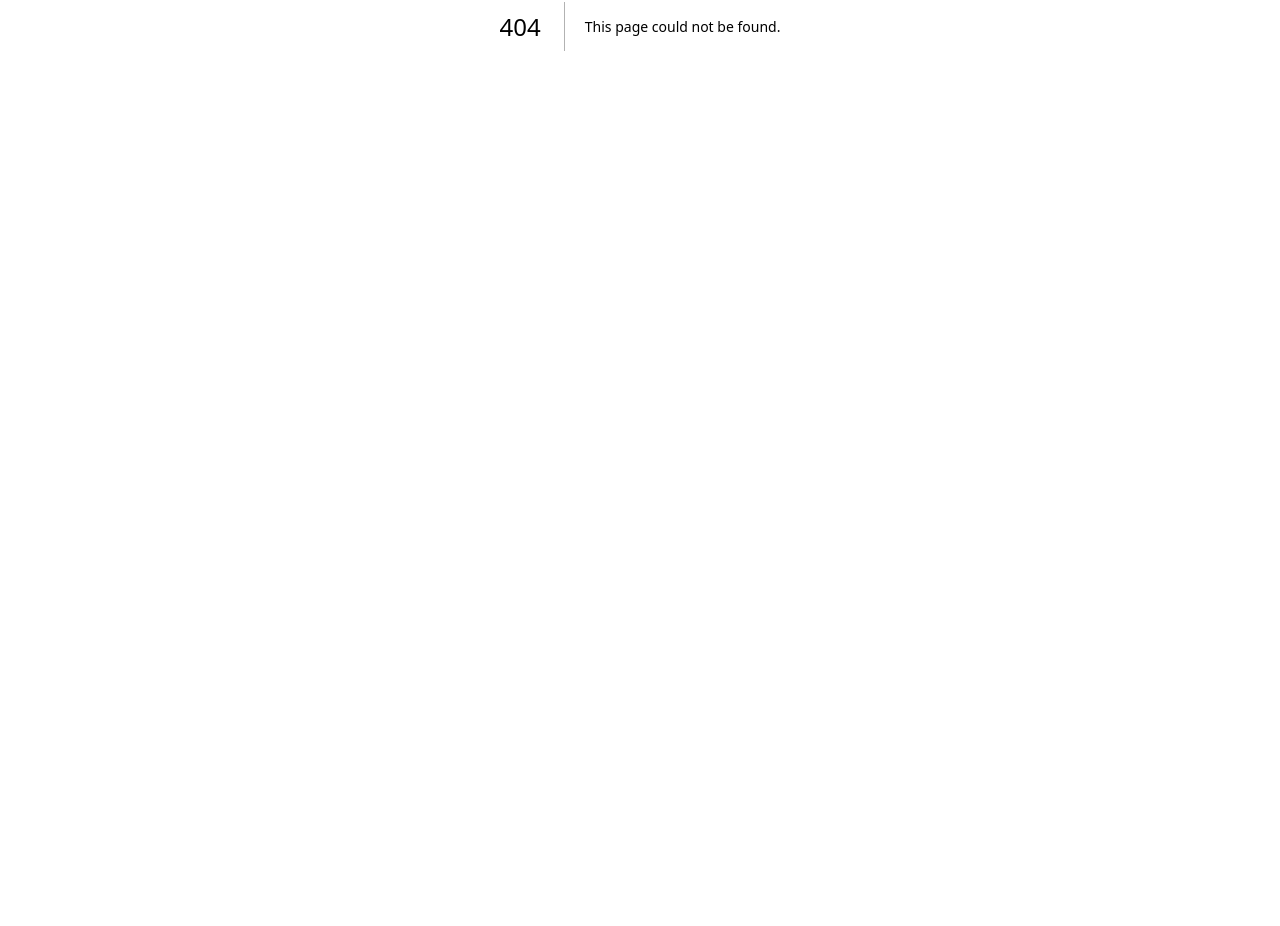
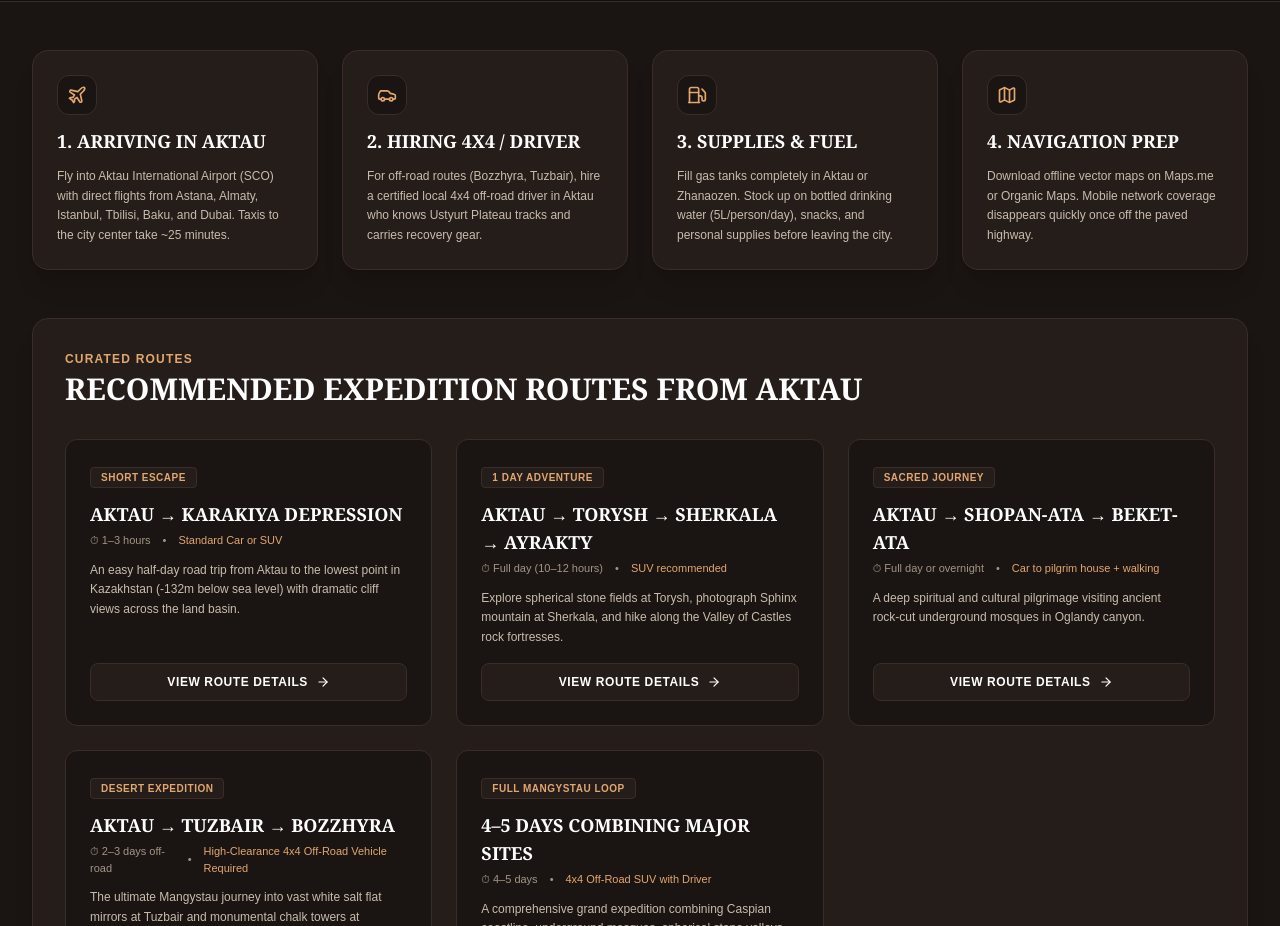
Before and after one commit to asselsuleyeva/Mangystau_tour, a Next.js app: page /guide in a window 1280 px wide. Before the commit this address had no page. Shown: the part 374-1300 px from the top of the page. Before the commit the page ends 800 px from the top, so only its background shows below. Built offline with nearby package versions, Linux system fonts and the light colour scheme.

Commit message:
Add files via upload

```diff
--- /dev/null
+++ b/src/app/guide/page.tsx
@@ -0,0 +1,192 @@
+'use client';
+
+import React, { useState } from 'react';
+import Link from 'next/link';
+import Image from 'next/image';
+import { Navbar } from '@/components/Navbar';
+import { Footer } from '@/components/Footer';
+import { AIAssistant } from '@/components/AIAssistant';
+import {
+  Compass, MapPin, Plane, Car, Fuel, Map, Users, Shield,
+  ArrowRight, CheckCircle2, ChevronRight, Bot
+} from 'lucide-react';
+
+export default function TravelGuidePage() {
+  const [isAIOpen, setIsAIOpen] = useState(false);
+
+  const routeExamples = [
+    {
+      title: 'SHORT ESCAPE',
+      subtitle: 'Aktau → Karakiya Depression',
+      duration: '1–3 hours',
+      vehicle: 'Standard Car or SUV',
+      description: 'An easy half-day road trip from Aktau to the lowest point in Kazakhstan (-132m below sea level) with dramatic cliff views across the land basin.',
+      link: '/destinations/karakiya'
+    },
+    {
+      title: '1 DAY ADVENTURE',
+      subtitle: 'Aktau → Torysh → Sherkala → Ayrakty',
+      duration: 'Full day (10–12 hours)',
+      vehicle: 'SUV recommended',
+      description: 'Explore spherical stone fields at Torysh, photograph Sphinx mountain at Sherkala, and hike along the Valley of Castles rock fortresses.',
+      link: '/destinations/sherkala'
+    },
+    {
+      title: 'SACRED JOURNEY',
+      subtitle: 'Aktau → Shopan-Ata → Beket-Ata',
+      duration: 'Full day or overnight',
+      vehicle: 'Car to pilgrim house + walking',
+      description: 'A deep spiritual and cultural pilgrimage visiting ancient rock-cut underground mosques in Oglandy canyon.',
+      link: '/destinations/beket-ata'
+    },
+    {
+      title: 'DESERT EXPEDITION',
+      subtitle: 'Aktau → Tuzbair → Bozzhyra',
+      duration: '2–3 days off-road',
+      vehicle: 'High-Clearance 4x4 Off-Road Vehicle Required',
+      description: 'The ultimate Mangystau journey into vast white salt flat mirrors at Tuzbair and monumental chalk towers at Bozzhyra.',
+      link: '/destinations/bozzhyra'
+    },
+    {
+      title: 'FULL MANGYSTAU LOOP',
+      subtitle: '4–5 days combining major sites',
+      duration: '4–5 days',
+      vehicle: '4x4 Off-Road SUV with Driver',
+      description: 'A comprehensive grand expedition combining Caspian coastline, underground mosques, spherical stone valleys, salt flats, and chalk canyons.',
+      link: '/plan'
+    }
+  ];
+
+  return (
+    <div className="min-h-screen flex flex-col bg-[#1A1412] text-[#EFEAE1]">
+
+      {/* Navbar */}
+      <Navbar onOpenAI={() => setIsAIOpen(true)} />
+
+      {/* Header Banner */}
+      <section className="py-12 bg-[#120E0D] border-b border-[#3A2D27]">
+        <div className="max-w-7xl mx-auto px-4 sm:px-6 lg:px-8">
+          <div className="max-w-3xl space-y-3">
+            <div className="inline-flex items-center gap-2 px-3 py-1 rounded-full bg-[#251D1A] border border-[#3A2D27] text-xs font-semibold text-[#E2A76F] uppercase tracking-wider">
+              <MapPin className="w-3.5 h-3.5" />
+              Aktau Gateway Guide
+            </div>
+            <h1 className="text-4xl sm:text-5xl font-serif font-extrabold text-white uppercase tracking-tight">
+              START YOUR JOURNEY FROM AKTAU
+            </h1>
+            <p className="text-sm sm:text-base text-[#C8BCAC] leading-relaxed">
+              Aktau is the vibrant Caspian port city and official entry gateway to all Mangystau expeditions. Here is everything you need to know before departing into the desert.
+            </p>
+          </div>
+        </div>
+      </section>
+
+      {/* Main Content */}
+      <section className="py-12 max-w-7xl mx-auto px-4 sm:px-6 lg:px-8 w-full flex-1 space-y-12">
+
+        {/* Step-by-Step Preparation Cards */}
+        <div className="grid grid-cols-1 md:grid-cols-2 lg:grid-cols-4 gap-6">
+
+          <div className="bg-[#251D1A] rounded-2xl p-6 border border-[#3A2D27] space-y-3 shadow-xl">
+            <div className="w-10 h-10 rounded-xl bg-[#1A1412] border border-[#3A2D27] flex items-center justify-center text-[#E2A76F]">
+              <Plane className="w-5 h-5" />
+            </div>
+            <h3 className="font-serif font-bold text-lg text-white uppercase">1. Arriving in Aktau</h3>
+            <p className="text-xs text-[#C8BCAC] leading-relaxed">
+              Fly into Aktau International Airport (SCO) with direct flights from Astana, Almaty, Istanbul, Tbilisi, Baku, and Dubai. Taxis to the city center take ~25 minutes.
+            </p>
+          </div>
+
+          <div className="bg-[#251D1A] rounded-2xl p-6 border border-[#3A2D27] space-y-3 shadow-xl">
+            <div className="w-10 h-10 rounded-xl bg-[#1A1412] border border-[#3A2D27] flex items-center justify-center text-[#E2A76F]">
+              <Car className="w-5 h-5" />
+            </div>
+            <h3 className="font-serif font-bold text-lg text-white uppercase">2. Hiring 4x4 / Driver</h3>
+            <p className="text-xs text-[#C8BCAC] leading-relaxed">
+              For off-road routes (Bozzhyra, Tuzbair), hire a certified local 4x4 off-road driver in Aktau who knows Ustyurt Plateau tracks and carries recovery gear.
+            </p>
+          </div>
+
+          <div className="bg-[#251D1A] rounded-2xl p-6 border border-[#3A2D27] space-y-3 shadow-xl">
+            <div className="w-10 h-10 rounded-xl bg-[#1A1412] border border-[#3A2D27] flex items-center justify-center text-[#E2A76F]">
+              <Fuel className="w-5 h-5" />
+            </div>
+            <h3 className="font-serif font-bold text-lg text-white uppercase">3. Supplies & Fuel</h3>
+            <p className="text-xs text-[#C8BCAC] leading-relaxed">
+              Fill gas tanks completely in Aktau or Zhanaozen. Stock up on bottled drinking water (5L/person/day), snacks, and personal supplies before leaving the city.
+            </p>
+          </div>
+
+          <div className="bg-[#251D1A] rounded-2xl p-6 border border-[#3A2D27] space-y-3 shadow-xl">
+            <div className="w-10 h-10 rounded-xl bg-[#1A1412] border border-[#3A2D27] flex items-center justify-center text-[#E2A76F]">
+              <Map className="w-5 h-5" />
+            </div>
+            <h3 className="font-serif font-bold text-lg text-white uppercase">4. Navigation Prep</h3>
+            <p className="text-xs text-[#C8BCAC] leading-relaxed">
+              Download offline vector maps on Maps.me or Organic Maps. Mobile network coverage disappears quickly once off the paved highway.
+            </p>
+          </div>
+
+        </div>
+
+        {/* Route Examples Section */}
+        <div className="bg-[#251D1A] rounded-2xl p-8 border border-[#3A2D27] space-y-8 shadow-xl">
+          <div>
+            <div className="text-xs font-semibold tracking-widest text-[#E2A76F] uppercase mb-1">
+              Curated Routes
+            </div>
+            <h2 className="text-3xl font-serif font-bold text-white uppercase">
+              RECOMMENDED EXPEDITION ROUTES FROM AKTAU
+            </h2>
+          </div>
+
+          <div className="grid grid-cols-1 md:grid-cols-2 lg:grid-cols-3 gap-6">
+            {routeExamples.map((route, idx) => (
+              <div
+                key={idx}
+                className="bg-[#1A1412] p-6 rounded-xl border border-[#3A2D27] flex flex-col justify-between space-y-4 hover:border-[#E2A76F] transition-colors"
+              >
+                <div>
+                  <span className="text-[10px] font-bold uppercase tracking-wider bg-[#251D1A] text-[#E2A76F] px-2.5 py-1 rounded border border-[#3A2D27]">
+                    {route.title}
+                  </span>
+
+                  <h3 className="font-serif font-bold text-lg text-white uppercase mt-3">
+                    {route.subtitle}
+                  </h3>
+
+                  <div className="flex items-center gap-3 text-[11px] text-[#A39585] mt-1 font-mono">
+                    <span>⏱ {route.duration}</span>
+                    <span>•</span>
+                    <span className="text-[#E2A76F]">{route.vehicle}</span>
+                  </div>
+
+                  <p className="text-xs text-[#C8BCAC] leading-relaxed mt-3">
+                    {route.description}
+                  </p>
+                </div>
+
+                <Link
+                  href={route.link}
+                  className="inline-flex items-center gap-2 text-xs font-bold text-white bg-[#251D1A] hover:bg-[#D98A48] border border-[#3A2D27] hover:border-[#D98A48] py-2.5 px-4 rounded-lg uppercase tracking-wider transition-all justify-center"
+                >
+                  <span>View Route Details</span>
+                  <ArrowRight className="w-3.5 h-3.5" />
+                </Link>
+              </div>
+            ))}
+          </div>
+
+        </div>
+
+      </section>
+
+      {/* Footer */}
+      <Footer />
+
+      {/* AI Assistant Modal */}
+      <AIAssistant isOpen={isAIOpen} onClose={() => setIsAIOpen(false)} />
+
+    </div>
+  );
+}
```
